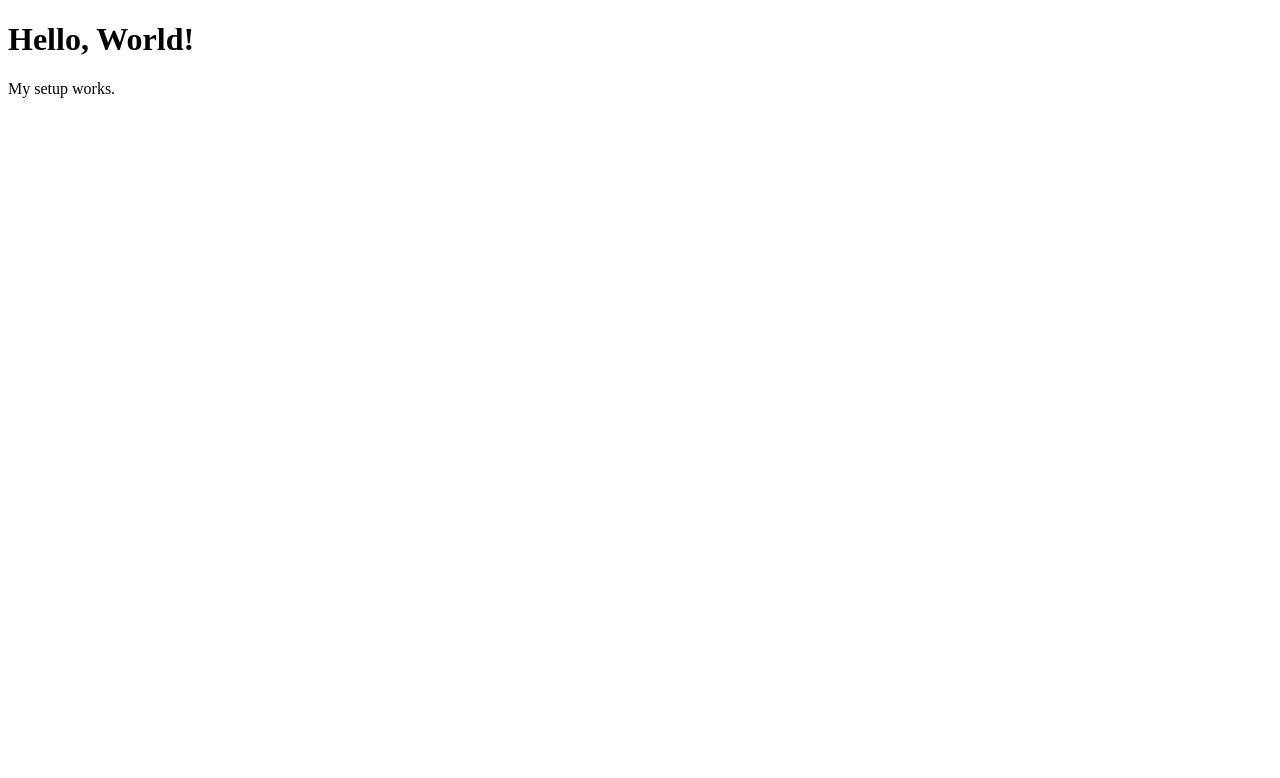
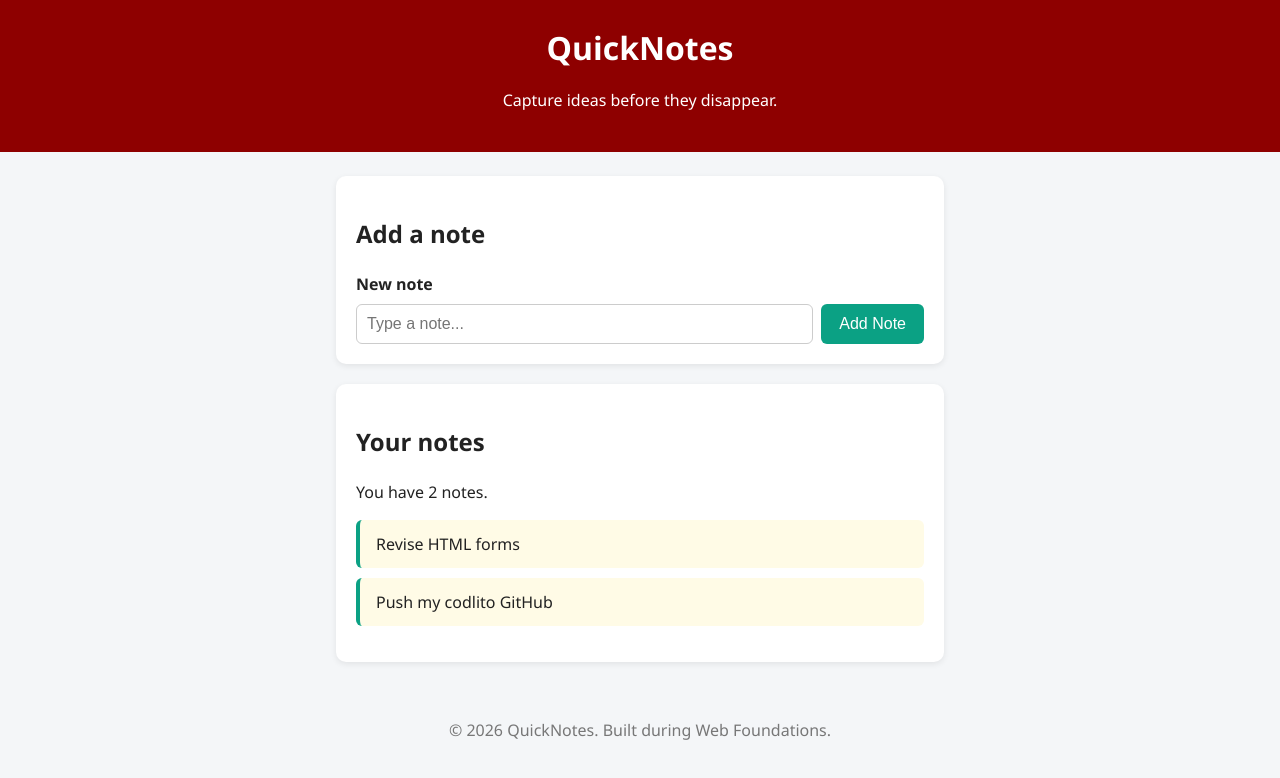
Before and after one commit to vinogola/web-foundations, a plain HTML site: page practice/index.html in a window 1280 px wide. Drawn offline with Linux system fonts and the light colour scheme.

Commit message:
feat(practice): add initial webpage layout and styling
create the practice page structure in HTML
add supporting CSS for layout, spacing, and visual styling
refine the page content and presentation for the web foundations exercise

```diff
--- a/practice/index.html
+++ b/practice/index.html
@@ -1,11 +1,39 @@
-<!DOCTYPE html>
+<!doctype html>
 <html lang="en">
-      <head>
-         <meta charset="UTF-8" />
-      <title>Setup Test</title>
+  <head>
+    <meta charset="UTF-8" />
+    <meta name="viewport" content="width=device-width, initial-scale=1.0" />
+    <title>QuickNotes</title>
+    <link rel="stylesheet" href="./style.css" />
   </head>
   <body>
-      <h1>Hello, World!</h1>
-      <p>My setup works.</p>
+    <header>
+      <h1>QuickNotes</h1>
+      <p>Capture ideas before they disappear.</p>
+    </header>
+
+    <main>
+      <section>
+        <h2>Add a note</h2>
+        <form id="note-form">
+          <label for="note-input">New note</label>
+          <input type="text" id="note-input" placeholder="Type a note..." />
+          <button type="submit">Add Note</button>
+        </form>
+      </section>
+
+      <section>
+        <h2>Your notes</h2>
+        <p id="note-count">You have 2 notes.</p>
+        <ul id="notes-list">
+          <li class="note">Revise HTML forms</li>
+          <li class="note">Push my codlito GitHub</li>
+        </ul>
+      </section>
+    </main>
+
+    <footer>
+      <p>&copy; 2026 QuickNotes. Built during Web Foundations.</p>
+    </footer>
   </body>
 </html>
--- /dev/null
+++ b/practice/style.css
@@ -0,0 +1,103 @@
+/* 1. Reset: predictable sizing and no default body margin */
+*,
+*::before,
+*::after {
+  box-sizing: border-box;
+}
+
+body {
+  margin: 0;
+  font-family: "Segoe UI", Arial, sans-serif;
+  background-color: #f4f6f8;
+  color: #222;
+  line-height: 1.5;
+}
+
+/* 2. Header */
+header {
+  background-color: #8e0000;
+  color: white;
+  text-align: center;
+  padding: 24px 16px;
+}
+
+header h1 {
+  margin: 0;
+}
+
+/* 3. Centre the main content and limit its width */
+main {
+  max-width: 640px;
+  margin: 24px auto; /* auto left/right margins centre a block */
+  padding: 0 16px;
+}
+
+section {
+  background: white;
+  padding: 20px;
+  border-radius: 10px;
+  margin-bottom: 20px;
+  box-shadow: 0 2px 6px rgba(0, 0, 0, 0.08);
+}
+
+/* 4. Form layout with Flexbox */
+#note-form {
+  display: flex;
+  gap: 8px;
+  flex-wrap: wrap;
+}
+
+#note-form label {
+  width: 100%; /* label on its own line */
+  font-weight: bold;
+}
+
+#note-input {
+  flex: 1;
+  padding: 10px;
+  border: 1px solid #ccc;
+  border-radius: 6px;
+  font-size: 1rem;
+}
+
+button {
+  background-color: #0ba184;
+  color: white;
+  border: none;
+  padding: 10px 18px;
+  border-radius: 6px;
+  font-size: 1rem;
+  cursor: pointer;
+}
+
+button:hover {
+  background-color: #088a70;
+}
+
+/* 5. Notes list */
+#notes-list {
+  list-style: none; /* remove bullet points */
+  padding: 0;
+}
+
+.note {
+  background-color: #fffbe6;
+  border-left: 4px solid #0ba184;
+  padding: 12px 16px;
+  margin-bottom: 10px;
+  border-radius: 6px;
+}
+
+/* 6. Footer */
+footer {
+  text-align: center;
+  color: #777;
+  padding: 16px;
+}
+
+/* 7. Phones */
+@media (max-width: 600px) {
+  #note-form {
+    flex-direction: column;
+  }
+}
```
